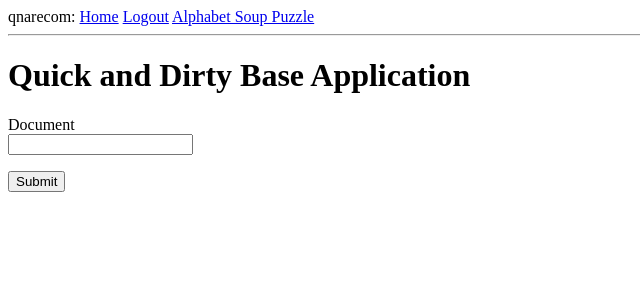
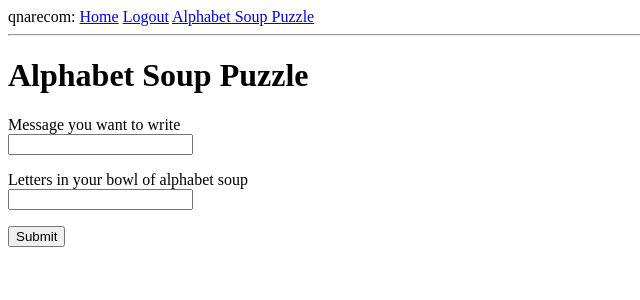
Before and after one commit to daniel-julio-iglesias/alphabetsoup, a Flask app: page /alphabetsoup in a window 1280 px wide. Shown: the top 300 px of the page, without its empty margins (0-640 px from the left). Run offline with Flask 2, Linux system fonts and the light colour scheme; the visitor is signed in with stand-in values (Sample User, id 1).

Commit message:
[REL] First version of working framework [TODO] Construct the Alphabet Soup Algorithm

```diff
--- a/app/forms.py
+++ b/app/forms.py
@@ -32,6 +32,7 @@ class RegistrationForm(FlaskForm):
             raise ValidationError('Please use a different email address.')
 
 
-class DocForm(FlaskForm):
-    doc = StringField('Document', validators=[DataRequired()])
+class AlphabetSoupForm(FlaskForm):
+    message = StringField('Message you want to write', validators=[DataRequired()])
+    letters = StringField('Letters in your bowl of alphabet soup', validators=[DataRequired()])
     submit = SubmitField('Submit')
--- a/app/routes.py
+++ b/app/routes.py
@@ -1,20 +1,14 @@
 #!/usr/bin/env python
 # -*- coding: utf-8 -*-
 # Views
-from flask import render_template, flash, redirect, url_for
-from app import app
-from app.forms import LoginForm, DocForm
+import os
+from flask import render_template, flash, redirect, url_for, request
+from flask_login import current_user, login_user, logout_user, login_required
+from app import app, db
+from app.models import User
+from app.forms import LoginForm, RegistrationForm, AlphabetSoupForm
 from app.mainapp import MainApp
-from flask_login import current_user, login_user
-from app.models import User
-from flask_login import logout_user
-from flask_login import login_required
-from flask import request
 from werkzeug.urls import url_parse
-from app import db
-from app.forms import RegistrationForm
-import os
-from config import basedir
 
 
 @app.route('/')
@@ -67,21 +61,19 @@ def register():
 @app.route('/alphabetsoup', methods=['GET', 'POST'])
 @login_required
 def alphabetsoup():
-    """ AlphaBet Soup Puzzle
     """
-    form = DocForm()
+        AlphaBet Soup Puzzle
+    """
+    form = AlphabetSoupForm()
+
     if form.validate_on_submit():
+        message = form.message.data
+        letters = form.letters.data
 
-        # training_dir = os.path.join(basedir, 'app', 'static', 'app', 'app-kb', 'app-kb-train')
-        training_dir = os.path.join(basedir, 'app', 'static', 'app', 'app-kb', 'app-kb-train', '00010Preface')
-        doc = form.doc.data
-        # doc = '01.txt'
-        training_dir = training_dir + os.sep
-        mba = MainApp(training_dir, doc)
-        content = mba.extract()
+        cooking = MainApp(message, letters)
+        showme = cooking.hasmessage()
 
-        flash('Alphabet Soup Puzzle for  document {}, content {}'.format(
-             form.doc.data, content))
+        flash('I can construct my message: {}'.format(showme))
         # return redirect(url_for('index'))
 
         return render_template('alphabetsoup.html', title='Alphabet Soup Puzzle', form=form)
--- a/app/templates/alphabetsoup.html
+++ b/app/templates/alphabetsoup.html
@@ -1,13 +1,20 @@
 {% extends "base.html" %}
 
 {% block content %}
-    <h1>Quick and Dirty Base Application</h1>
+    <h1>Alphabet Soup Puzzle</h1>
     <form action="" method="post" novalidate>
         {{ form.hidden_tag() }}
         <p>
-            {{ form.doc.label }}<br>
-            {{ form.doc() }}<br>
-            {% for error in form.doc.errors %}
+            {{ form.message.label }}<br>
+            {{ form.message() }}<br>
+            {% for error in form.message.errors %}
+            <span style="color: red;">[{{ error }}]</span>
+            {% endfor %}
+        </p>
+        <p>
+            {{ form.letters.label }}<br>
+            {{ form.letters() }}<br>
+            {% for error in form.letters.errors %}
             <span style="color: red;">[{{ error }}]</span>
             {% endfor %}
         </p>
--- a/app/templates/index.html
+++ b/app/templates/index.html
@@ -6,6 +6,9 @@
         <p>This is a Quick and Dirty Light Weight Very Base Application as Template</p>
         <p>The web application framework is inspired on microblog application from the blog
 		    <a href="https://blog.miguelgrinberg.com/post/the-flask-mega-tutorial-part-i-hello-world">The Flask Mega-Tutorial Part I: Hello, World! - miguelgrinberg.com</a></p>
-		<p>Test introducing file name "01.txt"</p>
+		<p>Test introducing</p>
+        <ul>Message: "fkijdff"</ul>
+        <ul>Letters: "cvjolalgnfkdbooaslldfgDFGDFglsidjfokasdf"</ul>
+        <ul>Letters with same content as Message for True result</ul>
 	</div>
 {% endblock %}
```
Also changed, not shown: app/mainapp.py (+21 -18 lines).
